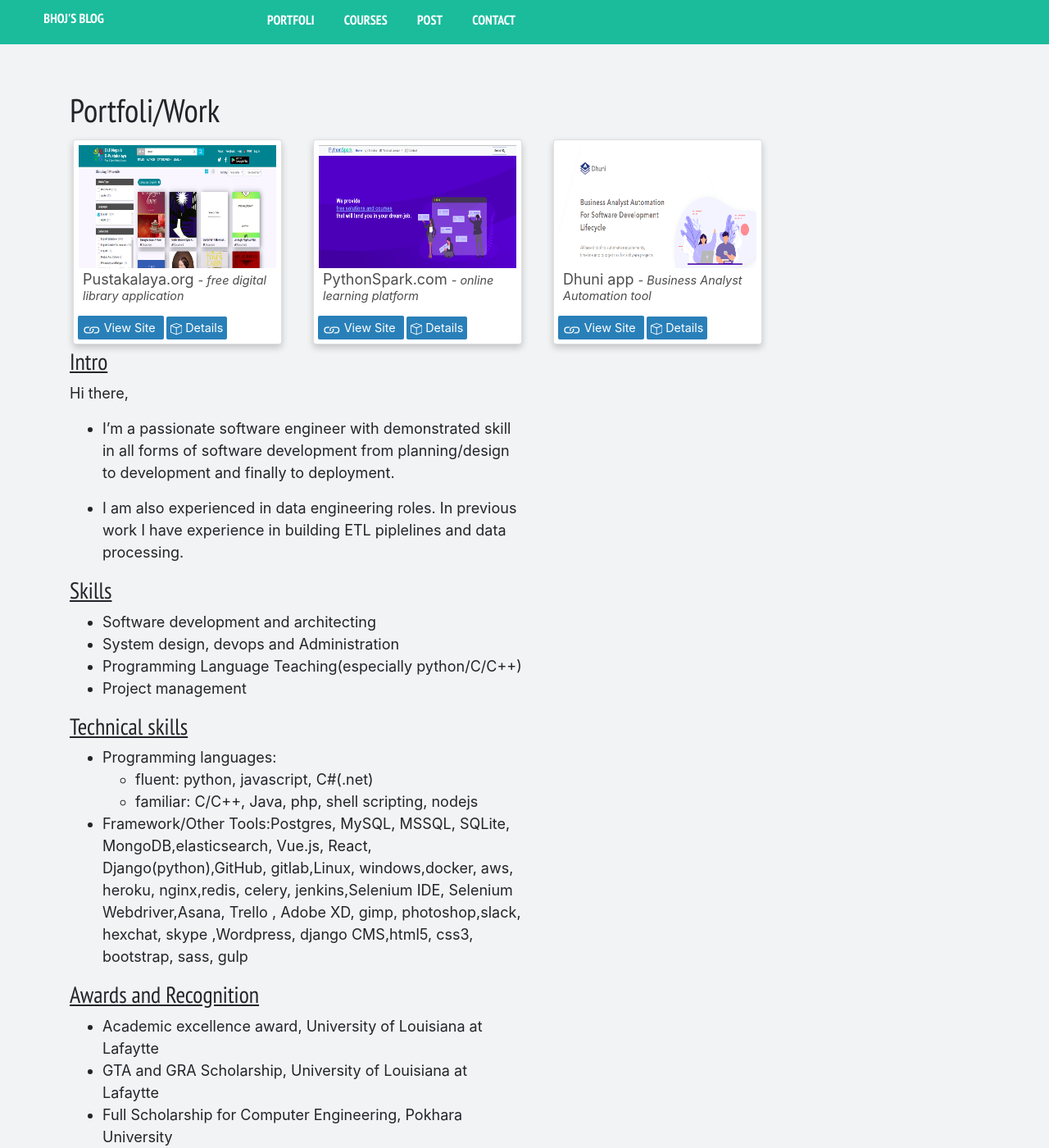
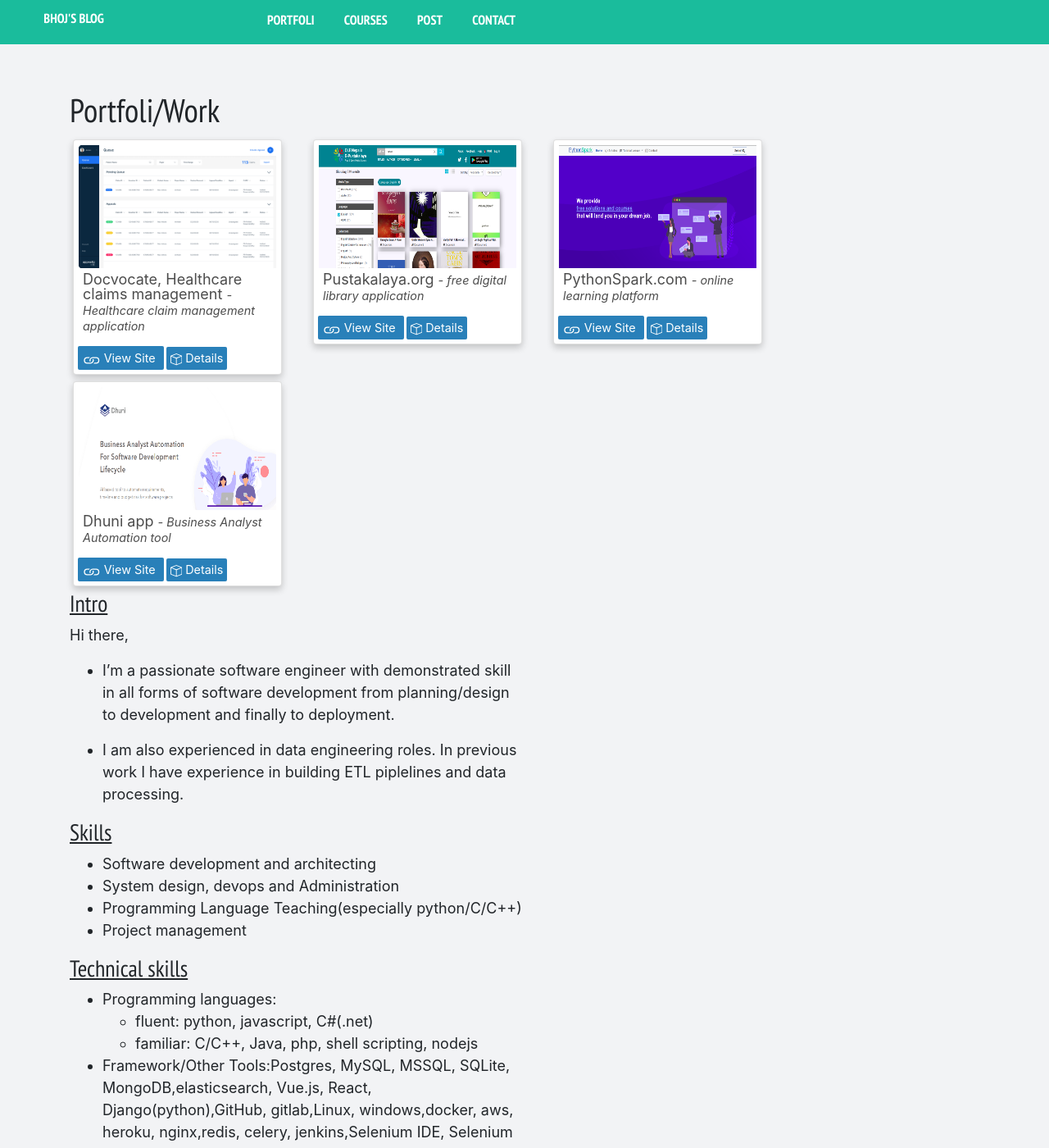
Before and after one commit to bhoj001/bhoj001.github.io, a Jekyll site: the page built from about.md, in a window 1280 px wide and 1400 px high. Shown: the whole window at 82% size. Built offline with Jekyll 4.4.1, drawn with Linux system fonts in a browser that asks for light colours; nearby versions of some CDN libraries; library files that are not in the unit come from our copies; some of the changed text lies outside the part shown.

Commit message:
changed website

```diff
--- a/_config.yml
+++ b/_config.yml
@@ -11,7 +11,7 @@
   bio:            ""
   email:           bbk2049@ google mail
   # Social networking links are used in author-bio sidebar. Update and remove as you like.
-  # twitter:        nishant_2015
+  twitter:
   facebook:
   github:         bhoj001
   stackoverflow:
@@ -34,7 +34,7 @@
     bio:            "Describe your self."
     email:          bbk2049@google mail
     # Social networking links are used in author-bio sidebar. Update and remove as you like.
-    # twitter:        nishant_2015
+    twitter:
     facebook:
     github:         bhoj001
     stackoverflow:
--- a/_layouts/about_page.html
+++ b/_layouts/about_page.html
@@ -46,7 +46,47 @@
 
         <div class="row">
 
+          <div class="col-md-3 col-sm-4 col-12 m-1">
+            <div class="grid-book-cont card">
+                <a href="https://docvocate.com/" target="_blank">
+                <img src="{{site.url}}/images/portfoli_images/appelio_docvocate.png" title="Python tutorial in 3 hours- part 2" >
+                <p> Docvocate, Healthcare claims management
+                <small><i>- Healthcare claim management application</i></small>
+                </p>
+                </a>
 
+                <p class="book-type">
+                    <small>
+                        <a href="https://docvocate.com/"  target="_blank" class="tag">
+                        <svg width="1.5em" height="1.5em" viewBox="0 0 16 16" class="bi bi-link" fill="currentColor" xmlns="http://www.w3.org/2000/svg">
+                            <path d="M6.354 5.5H4a3 3 0 0 0 0 6h3a3 3 0 0 0 2.83-4H9c-.086 0-.17.01-.25.031A2 2 0 0 1 7 10.5H4a2 2 0 1 1 0-4h1.535c.218-.376.495-.714.82-1z"/>
+                            <path d="M9 5.5a3 3 0 0 0-2.83 4h1.098A2 2 0 0 1 9 6.5h3a2 2 0 1 1 0 4h-1.535a4.02 4.02 0 0 1-.82 1H12a3 3 0 1 0 0-6H9z"/>
+                          </svg>
+                          View Site
+                        </a>
+                       </small>
+
+                       <small>
+
+                        <span type="button" class="tag example"  id="example" data-toggle="popover" title="Technology used and work done"
+                        data-content="
+                        Technology used:
+                        Python, DJango, Bootstrap, Javascript,ReactJs, PostGres, AWS.
+
+                        ">
+                            <svg width="1em" height="1em" viewBox="0 0 16 16" class="bi bi-box" fill="currentColor" xmlns="http://www.w3.org/2000/svg">
+                                <path fill-rule="evenodd" d="M8.186 1.113a.5.5 0 0 0-.372 0L1.846 3.5 8 5.961 14.154 3.5 8.186 1.113zM15 4.239l-6.5 2.6v7.922l6.5-2.6V4.24zM7.5 14.762V6.838L1 4.239v7.923l6.5 2.6zM7.443.184a1.5 1.5 0 0 1 1.114 0l7.129 2.852A.5.5 0 0 1 16 3.5v8.662a1 1 0 0 1-.629.928l-7.185 2.874a.5.5 0 0 1-.372 0L.63 13.09a1 1 0 0 1-.63-.928V3.5a.5.5 0 0 1 .314-.464L7.443.184z"/>
+                              </svg>
+                          Details
+                            </span>
+
+                    </small>
+
+
+                </p>
+            </div>
+
+        </div> <!--close of col-md-3...-->
 
             <div class="col-md-3 col-sm-4 col-12 m-1">
                 <div class="grid-book-cont card">
```
Also changed, not shown: about.md (+1 -1 lines), images/portfoli_images/appelio_docvocate.png (added).
